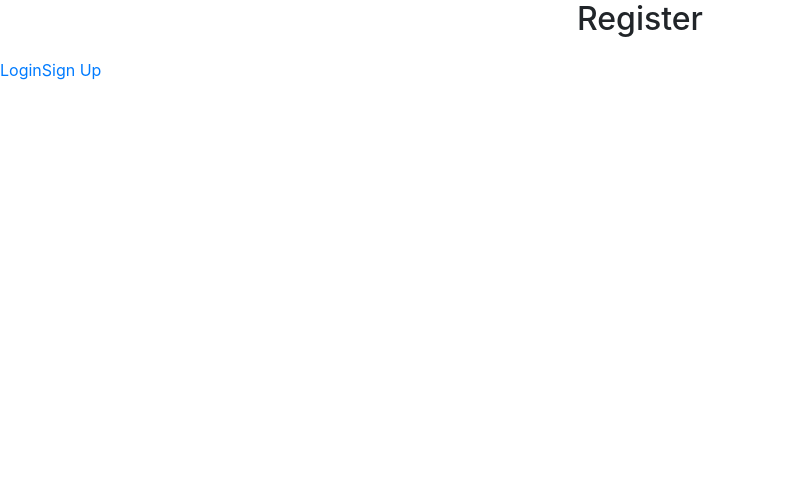
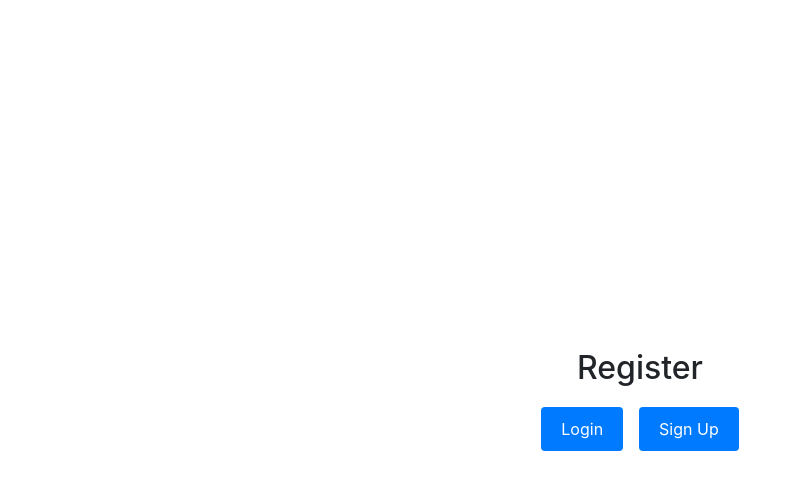
Before and after one commit to sameerkch12/dsatask-MERN-STACK-project-, a React (Create React App) app in the folder dsatask/: page / in a window 1280 px wide. Shown: the top 490 px of the page, without its empty margins (0-801 px from the left). Built offline with nearby package versions, Linux system fonts and the light colour scheme.

Commit message:
button css add

```diff
--- a/dsatask/src/Screen/Registration/Registration.css
+++ b/dsatask/src/Screen/Registration/Registration.css
@@ -0,0 +1,24 @@
+.registration-container {
+    display: flex;
+    flex-direction: column;
+    align-items: center;
+    justify-content: center;
+    height: 100vh; /* Adjust this to center vertically within the viewport */
+  }
+
+  .buttons-container {
+    display: flex;
+    gap: 16px; /* Adjust the gap between buttons as needed */
+  }
+
+  .button {
+    padding: 10px 20px;
+    background-color: #007bff;
+    color: white;
+    text-decoration: none;
+    border-radius: 4px;
+  }
+
+  .button:hover {
+    background-color: #0056b3;
+  }
```
